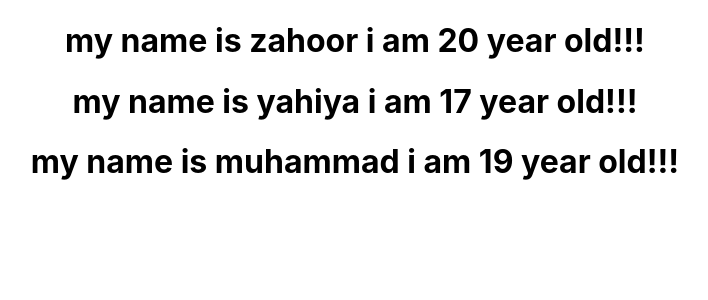
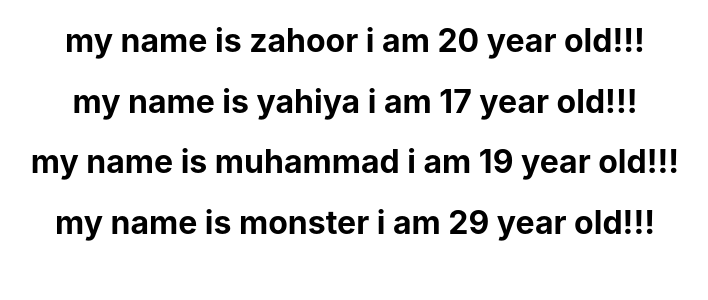
Before and after one commit to Yahiya-Zahour/pickup2, a React (Create React App) app: page / in a window 1280 px wide. Shown: the top 300 px of the page, without its empty margins (285-993 px from the left). Built offline with nearby package versions, Linux system fonts and the light colour scheme.

Commit message:
practice

```diff
--- a/src/Component/ClassComponent/ClassChild.jsx
+++ b/src/Component/ClassComponent/ClassChild.jsx
@@ -1,9 +1,12 @@
 import React, { Component } from 'react';
 
 export class ClassChild extends Component {
+
+
     render() {
         return (
             <div>
+
                 <h1>my name is {this.props.name} i am {this.props.age} year old!!!</h1>
             </div>
         );
--- a/src/Component/ClassComponent/ClassParent.jsx
+++ b/src/Component/ClassComponent/ClassParent.jsx
@@ -1,12 +1,20 @@
 import React, { Component } from 'react';
 import  {ClassChild}  from "./ClassChild";
 export class ClassParent extends Component {
+    state={
+        person:[
+            {name:"thor"},
+            {name:"black panther" ,age:18},
+            {name:"monster" ,age:29},
+        ],
+        };
     render() {
         return (
             <div>
                 <ClassChild name="zahoor" age="20"/>
                 <ClassChild name="yahiya" age="17"/>
                 <ClassChild name="muhammad"age="19"/>
+                <ClassChild name={this.state.person[2].name} age={this.state.person[2].age}/>
             </div>
         );
     }
```
Also changed, not shown: 1 other file (tests, documents, lock files or other folders).
